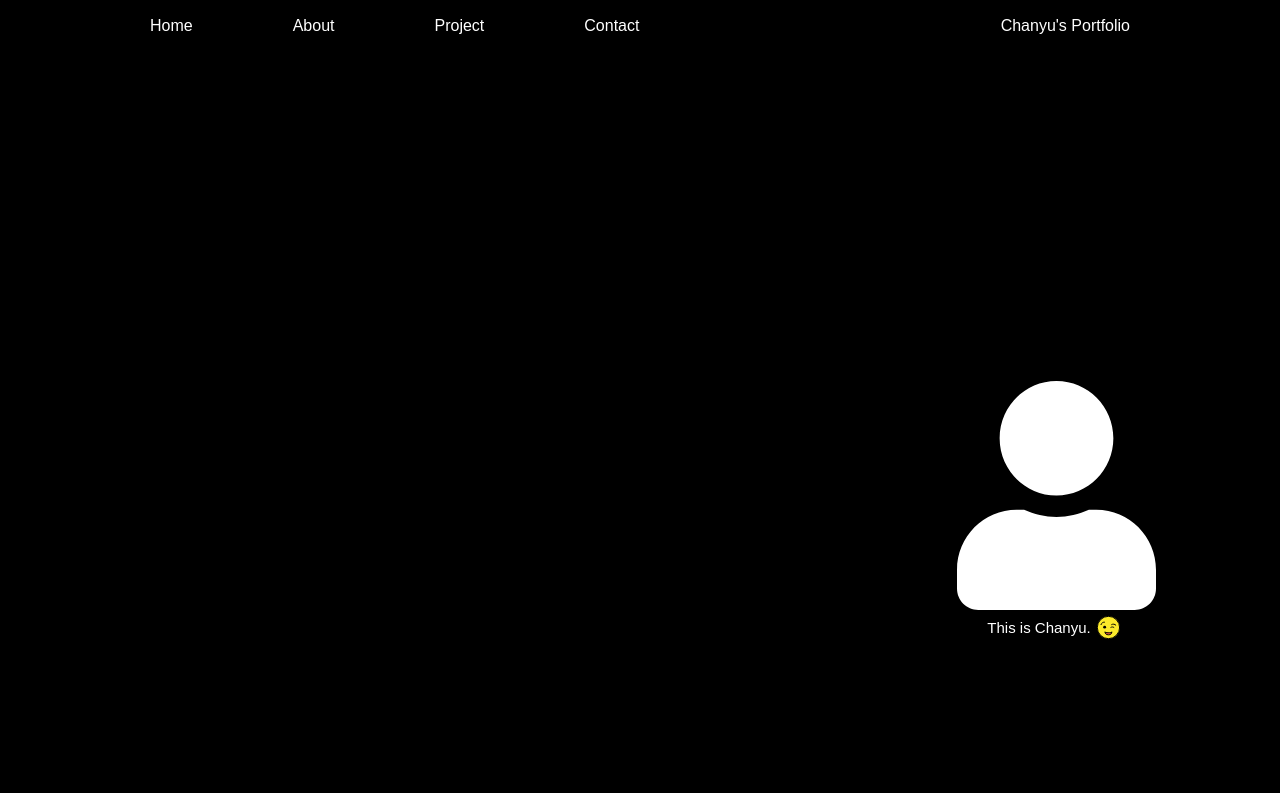
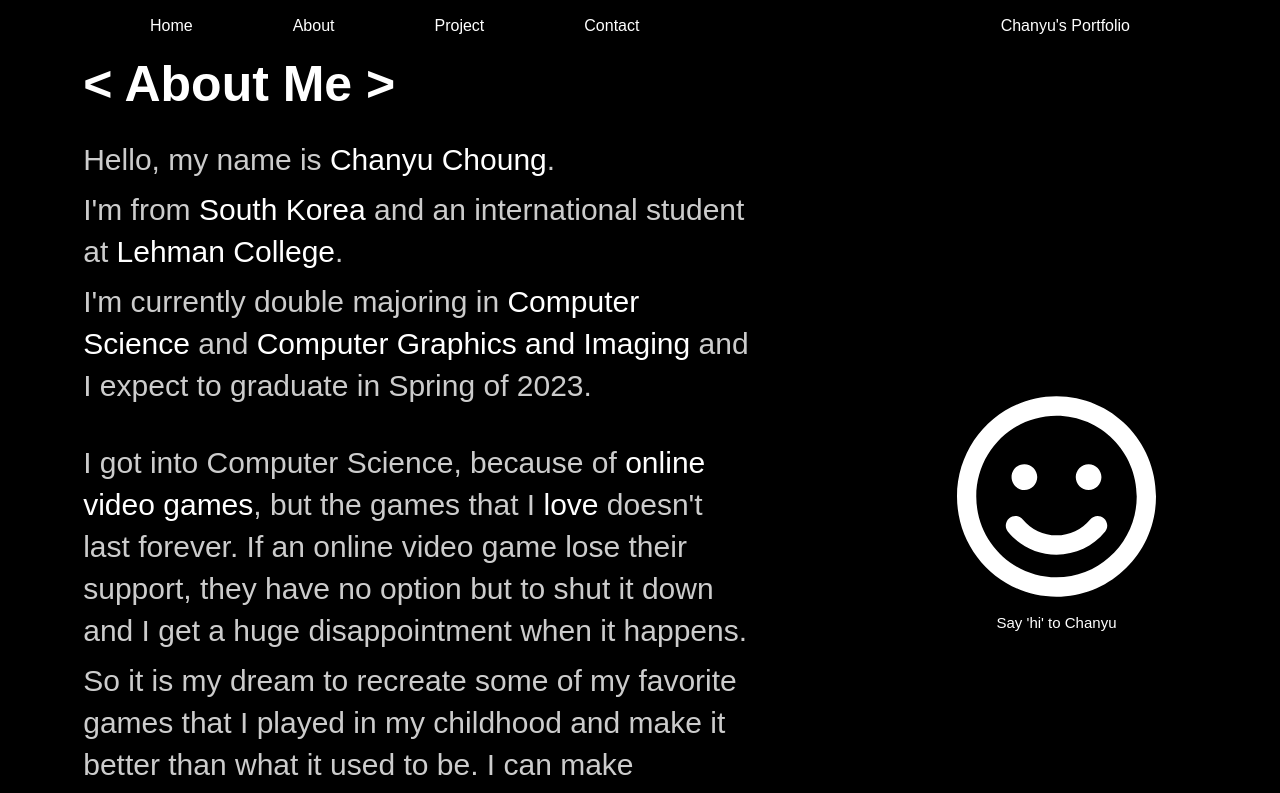
Before and after one commit to cchanyu/CCPortfolio, a React (Create React App) app: page /about in a window 1280 px wide. Shown: the top 793 px of the page. Built offline with nearby package versions, Linux system fonts and the light colour scheme.

Commit message:
other pages added

```diff
--- a/src/components/About/About.js
+++ b/src/components/About/About.js
@@ -1,10 +1,32 @@
 import React from "react";
 import "./About.scss";
 
-const About = (props) => {
+const About = () => {
     return (
         <div className="about">
-            <div className="about__item">About Me</div>
+            <div className="about__order">
+                <div className="about__header">{"< About Me >"}</div>
+
+                <div className="about__item">{"Hello, my name is "}<span className="about__item--color">{"Chanyu Choung"}</span>{"."}</div>
+
+                <div className="about__item">{"I'm from "}<span className="about__item--color">{"South Korea "}</span>{"and an international student at "}
+                <span className="about__item--color">{"Lehman College"}</span>{"."}</div>
+
+                <div className="about__item about__margin">{"I'm currently double majoring in "}<span className="about__item--color">{"Computer Science "}</span>
+                {"and "}<span className="about__item--color">{"Computer Graphics and Imaging "}</span>{"and I expect to graduate in Spring of 2023."}</div>
+
+                <div className="about__item">{"I got into Computer Science, because of "}<span className="about__item--color">{"online video games"}</span>
+                {", but the games that I "}<span className="about__item--color">{"love "}</span>{"doesn't last forever. "}
+                {"If an online video game lose their support, they have no option but to shut it down and I get a huge disappointment when it happens."}</div>
+
+                <div className="about__item about__margin">{"So it is my dream to recreate some of my favorite games that I played in my childhood "}
+                {"and make it better than what it used to be. I can make "}<span className="about__item--color">{"improvements "}</span>
+                {"on features that I didn't prefer and add new functions that works better."}</div>
+
+                <div className="about__item">{"This journey won't be easy, but "}<span className="about__item--color">{"dreaming "}</span>
+                {"is what makes me so "}<span className="about__item--color">{"ambitious "}</span>
+                {"that it drives me forward to learn new things and get excited of the future."}</div>
+            </div>
         </div>
     );
 }
--- a/src/components/About/About.scss
+++ b/src/components/About/About.scss
@@ -0,0 +1,38 @@
+.about {
+    display: flex;
+    flex-direction: column;
+    justify-content: center;
+    align-items: center;
+    background-color: black;
+    height: 100%;
+    color: white;
+
+    &__order {
+        width: 80%;
+    }
+
+    &__header {
+        font-size: 50px;
+        font-weight: bold;
+        margin-bottom: 20px;
+    }
+
+    &__item {
+        font-size: 30px;
+        color: #ccc;
+        margin-bottom: 8px;
+
+        &--color {
+            color: white;
+            transition: 0.3s;
+
+            &:hover {
+                color: orange;
+            }
+        }
+    }
+
+    &__margin {
+        margin-bottom: 35px;
+    }
+}
--- a/src/components/Contact/Contact.js
+++ b/src/components/Contact/Contact.js
@@ -1,10 +1,26 @@
 import React from "react";
 import "./Contact.scss";
 
-const Contact = (props) => {
+const toURL = (props) => {
+    window.open(props);
+}
+
+const Contact = () => {
     return (
         <div className="contact">
-            <div className="contact__item">Contact</div>
+            <div className="contact__order">
+                <div className="contact__header">{"< Contact Information >"}</div>
+                <div className="contact__item">{"Name: Chanyu Choung"}</div>
+                <div className="contact__item">{"Email: Chanyuabc@gmail.com"}</div>
+                <div className="contact__group">
+                    <div className="contact__item">{"Linkedin:"}&nbsp;</div>
+                    <div className="contact__link" onClick={() => toURL("https://www.linkedin.com/in/chanyu-c/")}>{"https://www.linkedin.com/in/chanyu-c/"}</div>
+                </div>
+                <div className="contact__group">
+                    <div className="contact__item">{"Github:"}&nbsp;</div>
+                    <div className="contact__link" onClick={() => toURL("https://github.com/cchanyu")}>{"https://github.com/cchanyu"}</div>
+                </div>
+            </div>
         </div>
     );
 }
--- a/src/components/Contact/Contact.scss
+++ b/src/components/Contact/Contact.scss
@@ -0,0 +1,48 @@
+.contact {
+    display: flex;
+    flex-direction: column;
+    justify-content: center;
+    align-items: center;
+    background-color: black;
+    height: 100%;
+    color: white;
+
+    &__order {
+
+    }
+
+    &__group {
+        display: flex;
+        flex-direction: row;
+    }
+
+    &__header {
+        font-size: 50px;
+        font-weight: bold;
+        margin-bottom: 20px;
+    }
+
+    &__item {
+        font-size: 30px;
+        margin-bottom: 15px;
+        color: #ccc;
+        transition: 0.3s;
+
+        &:hover {
+            color: white;
+        }
+    }
+
+    &__link {
+        font-size: 30px;
+        margin-bottom: 15px;
+        text-decoration: underline;
+        cursor: pointer;
+        color: #ccc;
+        transition: 0.3s;
+
+        &:hover {
+            color: orange;
+        }
+    }
+}
--- a/src/components/Home/Home.js
+++ b/src/components/Home/Home.js
@@ -5,14 +5,14 @@ import { NavLink } from "react-router-dom";
 const Home = () => {
     return (
         <div className="home">
-            <div className="home__content">Welcome to Chanyu's Portfolio</div>
+            <div className="home__content">{"Welcome to Chanyu's Portfolio"}</div>
             <div className="home__highlight">{"< Programming x Designing >"}</div>
-            <div className="home__content home__content--dim">A programmer with terrible memory space.</div>
+            <div className="home__content home__content--dim">{"A programmer with endless ambitions."}</div>
             <div className="home__group">
-                <div className="home__content home__content--dim">I'll grind it until I memorize it..</div>
-                <div className="home__content home__content--dim blink">|</div>
+                <div className="home__content home__content--dim">{"I'll grind it until I achieve it.."}</div>
+                <div className="home__content home__content--dim blink">{"|"}</div>
             </div>
-            <NavLink className="home__button" to="/about">Learn more about me ></NavLink>
+            <NavLink className="home__button" to="/about">{"Learn more about me >"}</NavLink>
         </div>
     );
 }
--- a/src/components/Navbar/Navbar.js
+++ b/src/components/Navbar/Navbar.js
@@ -3,7 +3,7 @@ import { withRouter } from 'react-router';
 import { NavLink } from 'react-router-dom';
 import "./Navbar.scss";
 
-const Navbar = (props) => {
+const Navbar = () => {
     return (
         <div className="navbar">
             <div className="navbar__content">
--- a/src/components/Sidebar/Sidebar.js
+++ b/src/components/Sidebar/Sidebar.js
@@ -1,16 +1,14 @@
 import React from "react";
-import UserIcon from '../../svg/user-solid.svg'
 import WinkIcon from '../../svg/wink-solid.svg'
 import "./Sidebar.scss";
 
-const Sidebar = (props) => {
+const Sidebar = () => {
     return (
         <div className="sidebar">
             <div className="sidebar__content">
-                <img className="sidebar__icon" src={UserIcon} alt="icon" />
+                <img className="sidebar__icon" src={WinkIcon} alt="icon" />
                 <div className="sidebar__container">
-                    <div className="sidebar__item">This is Chanyu.</div>
-                    <img className="sidebar__icon--tiny" src={WinkIcon} alt="icon" />
+                    <div className="sidebar__item">{"Say 'hi' to Chanyu"}</div>
                 </div>
             </div>
         </div>
--- a/src/components/Sidebar/Sidebar.scss
+++ b/src/components/Sidebar/Sidebar.scss
@@ -29,9 +29,10 @@
         min-width: 100px;
         max-width: 200px;
         transition: 0.3s;
+        margin-bottom: 12px;
 
         &--tiny {
-            width: 35px;
+            width: 25px;
         }
 
         &:hover {
```
Also changed, not shown: src/svg/wink-solid.svg.
